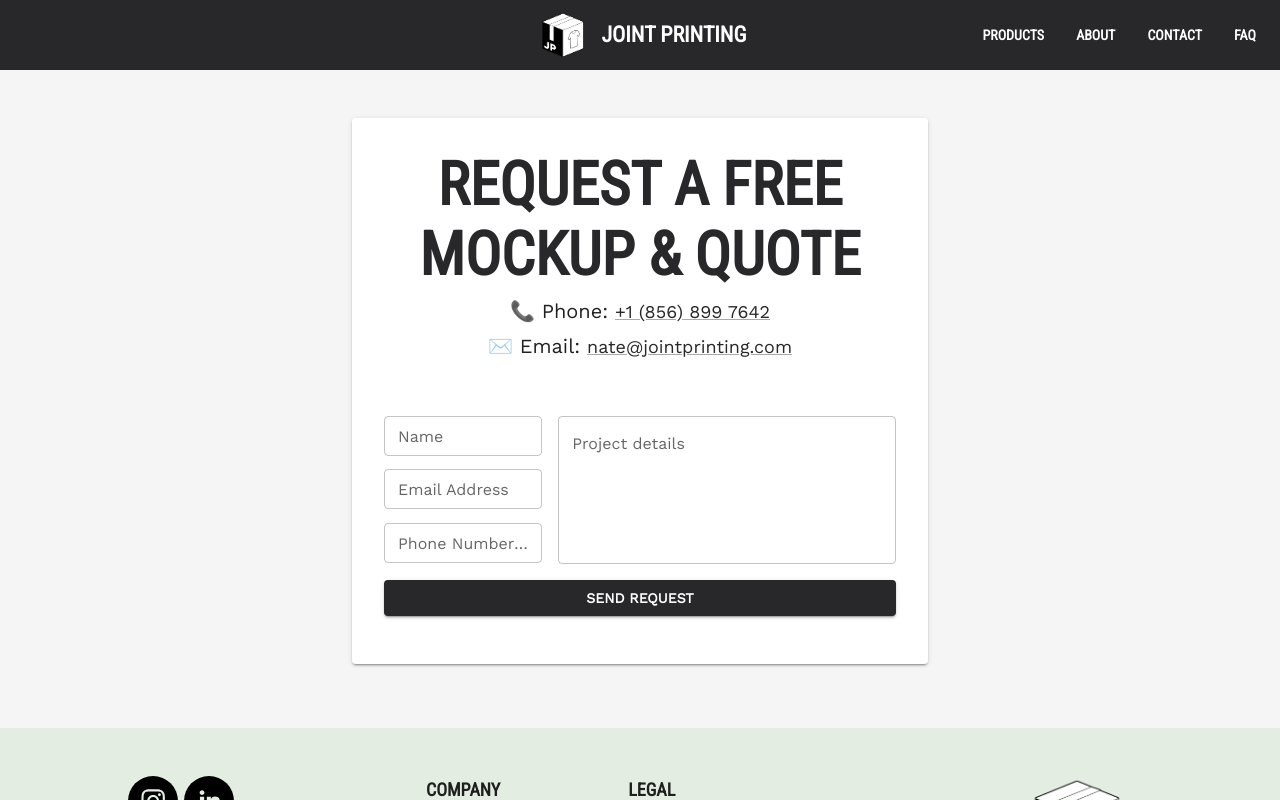
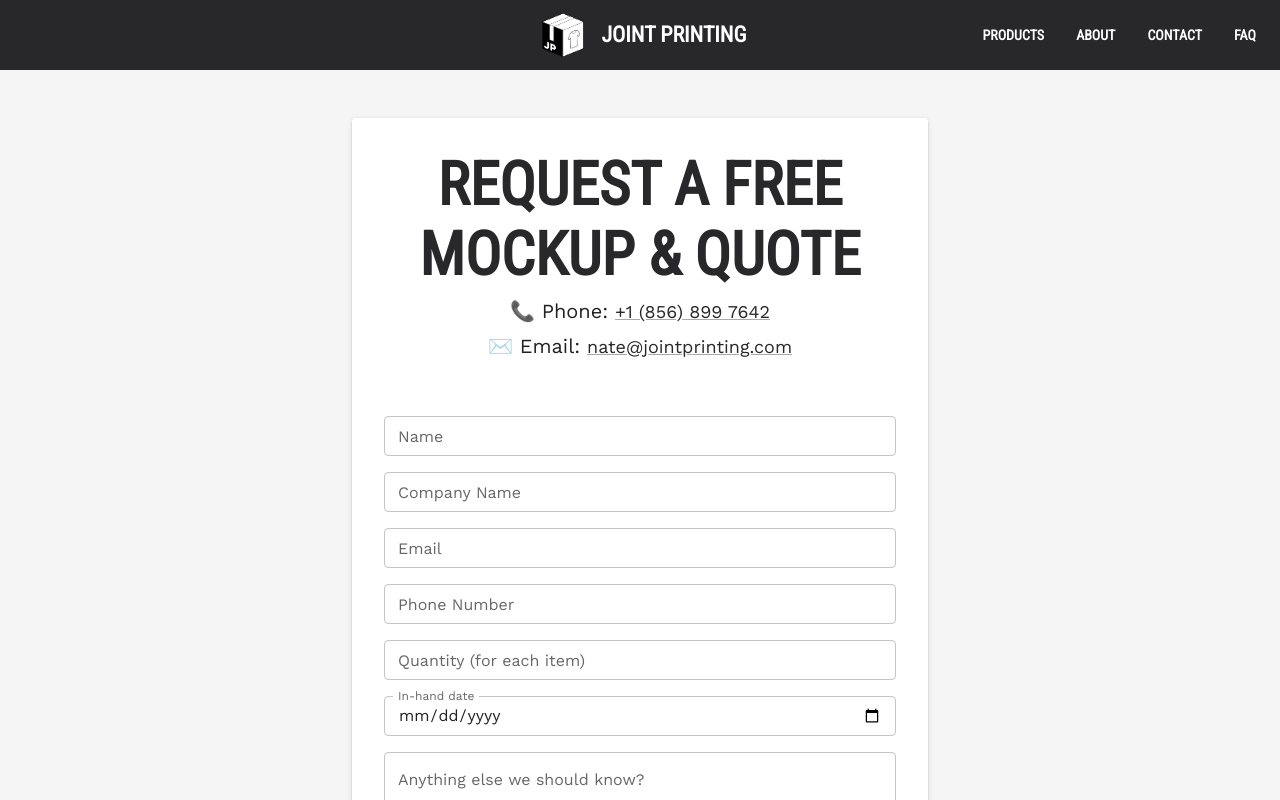
Before and after one commit to Jointprinting/website-frontend, a React (Create React App) app: page /contact in a window 1280 px wide. Shown: the top 800 px of the page. Built offline with nearby package versions, Linux system fonts and the light colour scheme.

Commit message:
Enhance Contact form with additional fields
Refactored Contact component to include additional fields for company name, quantity, in-hand date, and notes. Updated form validation and message construction accordingly.

```diff
--- a/src/screens/Contact.js
+++ b/src/screens/Contact.js
@@ -16,61 +16,73 @@ import config from '../config.json';
 
 function Contact() {
   const mobile = useMediaQuery('(max-width: 800px)');
+
   const [name, setName] = React.useState('');
+  const [companyName, setCompanyName] = React.useState('');
   const [email, setEmail] = React.useState('');
   const [phone, setPhone] = React.useState('');
-  const [message, setMessage] = React.useState('');
+  const [quantity, setQuantity] = React.useState('');
+  const [inHandDate, setInHandDate] = React.useState('');
+  const [notes, setNotes] = React.useState('');
   const [success, setSuccess] = React.useState(false);
   const [selectedProducts, setSelectedProducts] = React.useState([]);
 
-  // Load selected products (if any) from sessionStorage and prefill message
+  // Load selected products from sessionStorage
   React.useEffect(() => {
     try {
       const stored = window.sessionStorage.getItem('jpSelectedProducts');
       if (stored) {
         const parsed = JSON.parse(stored);
-        if (Array.isArray(parsed) && parsed.length > 0) {
+        if (Array.isArray(parsed)) {
           setSelectedProducts(parsed);
+        }
+      }
+    } catch (err) {
+      console.error('Error reading selected products from storage', err);
+    }
+  }, []);
 
-          // Only prefill if the user hasn't started typing
-          if (!message) {
-            const summaryLines = parsed
+  const handleSubmit = async (e) => {
+    e.preventDefault();
+
+    if (!name || !companyName || !email || !phone) {
+      alert('Please fill out Name, Company Name, Email, and Phone Number.');
+      return;
+    }
+
+    if (!phone.match(/^\d{3}-\d{3}-\d{4}$/)) {
+      alert('Please enter a valid phone number in the form of 123-456-7890');
+      return;
+    }
+
+    try {
+      const productLines =
+        selectedProducts.length > 0
+          ? selectedProducts
               .map(
                 (p) =>
                   `- ${p.name || 'Product'} (Style ${p.style || 'N/A'})${
                     p.vendor ? ` — ${p.vendor}` : ''
                   }`
               )
-              .join('\n');
+              .join('\n')
+          : 'No specific products selected.';
 
-            setMessage(
-              `Interested in:\n${summaryLines}\n\n` +
-                `Approximate quantities (per item):\n\n` +
-                `Ideal in-hand date:\n\n` +
-                `Anything else we should know:\n`
-            );
-          }
-        }
-      }
-    } catch (err) {
-      console.error('Error reading selected products from storage', err);
-    }
-    // run only once on mount
-    // eslint-disable-next-line react-hooks/exhaustive-deps
-  }, []);
+      const message = `
+Company: ${companyName}
 
-  const handleSubmit = async (e) => {
-    e.preventDefault();
-    try {
-      if (!name || !email || !phone || !message) {
-        alert('Please fill out all fields');
-        return;
-      }
-      // phone number validation 123-456-7890
-      if (!phone.match(/^\d{3}-\d{3}-\d{4}$/)) {
-        alert('Please enter a valid phone number in the form of 123-456-7890');
-        return;
-      }
+Interested in:
+${productLines}
+
+Approximate quantities (per item):
+${quantity || 'Not specified'}
+
+Ideal in-hand date:
+${inHandDate || 'Not specified'}
+
+Anything else we should know:
+${notes || 'Not specified'}
+`.trim();
 
       await axios.post(config.backendUrl + '/api/email/send-contact', {
         name,
@@ -78,13 +90,20 @@ function Contact() {
         phone,
         message,
         selectedProducts,
+        companyName,
+        quantity,
+        inHandDate,
+        notes,
       });
 
       setSuccess(true);
       setName('');
+      setCompanyName('');
       setEmail('');
       setPhone('');
-      setMessage('');
+      setQuantity('');
+      setInHandDate('');
+      setNotes('');
       setSelectedProducts([]);
       try {
         window.sessionStorage.removeItem('jpSelectedProducts');
@@ -97,12 +116,10 @@ function Contact() {
     }
   };
 
-  // useEffect for success alert auto-hide
+  // Auto-hide success alert
   React.useEffect(() => {
     if (success) {
-      const timeout = setTimeout(() => {
-        setSuccess(false);
-      }, 5000);
+      const timeout = setTimeout(() => setSuccess(false), 5000);
       return () => clearTimeout(timeout);
     }
   }, [success]);
@@ -134,7 +151,7 @@ function Contact() {
           variant={mobile ? 'h3' : 'h1'}
           fontWeight="bold"
         >
-          Request a free mockup & quote
+          REQUEST A FREE MOCKUP & QUOTE
         </Typography>
 
         <Typography
@@ -199,8 +216,6 @@ function Contact() {
             spacing={2}
             mt={mobile ? 4 : 6}
           >
-            <Stack direction="row" width="100%" spacing={2} alignItems="start">
-              <Stack spacing={1.73}>
             <TextField
               id="contact-name"
               value={name}
@@ -211,10 +226,19 @@ function Contact() {
               onChange={(e) => setName(e.target.value)}
             />
             <TextField
+              id="contact-company"
+              value={companyName}
+              label="Company Name"
+              variant="outlined"
+              fullWidth
+              size="small"
+              onChange={(e) => setCompanyName(e.target.value)}
+            />
+            <TextField
               id="contact-email"
               type="email"
               value={email}
-                  label={mobile ? 'Email' : 'Email Address'}
+              label="Email"
               variant="outlined"
               fullWidth
               size="small"
@@ -223,24 +247,43 @@ function Contact() {
             <TextField
               id="contact-phone"
               value={phone}
-                  label={mobile ? 'Phone' : 'Phone Number (123-456-7890)'}
+              label="Phone Number"
               variant="outlined"
               fullWidth
               size="small"
               onChange={(e) => setPhone(e.target.value)}
+              placeholder="123-456-7890"
             />
-              </Stack>
             <TextField
-                id="contact-message"
-                value={message}
-                label="Project details"
+              id="contact-quantity"
+              value={quantity}
+              label="Quantity (for each item)"
+              variant="outlined"
+              fullWidth
+              size="small"
+              onChange={(e) => setQuantity(e.target.value)}
+            />
+            <TextField
+              id="contact-inhand"
+              value={inHandDate}
+              label="In-hand date"
+              type="date"
+              variant="outlined"
+              fullWidth
+              size="small"
+              InputLabelProps={{ shrink: true }}
+              onChange={(e) => setInHandDate(e.target.value)}
+            />
+            <TextField
+              id="contact-notes"
+              value={notes}
+              label="Anything else we should know?"
               variant="outlined"
               fullWidth
               multiline
-                minRows={5}
-                onChange={(e) => setMessage(e.target.value)}
+              minRows={3}
+              onChange={(e) => setNotes(e.target.value)}
             />
-            </Stack>
             <Button variant="contained" color="primary" fullWidth type="submit">
               Send request
             </Button>
```
Lines whose indentation alone changed are shown as unchanged.
